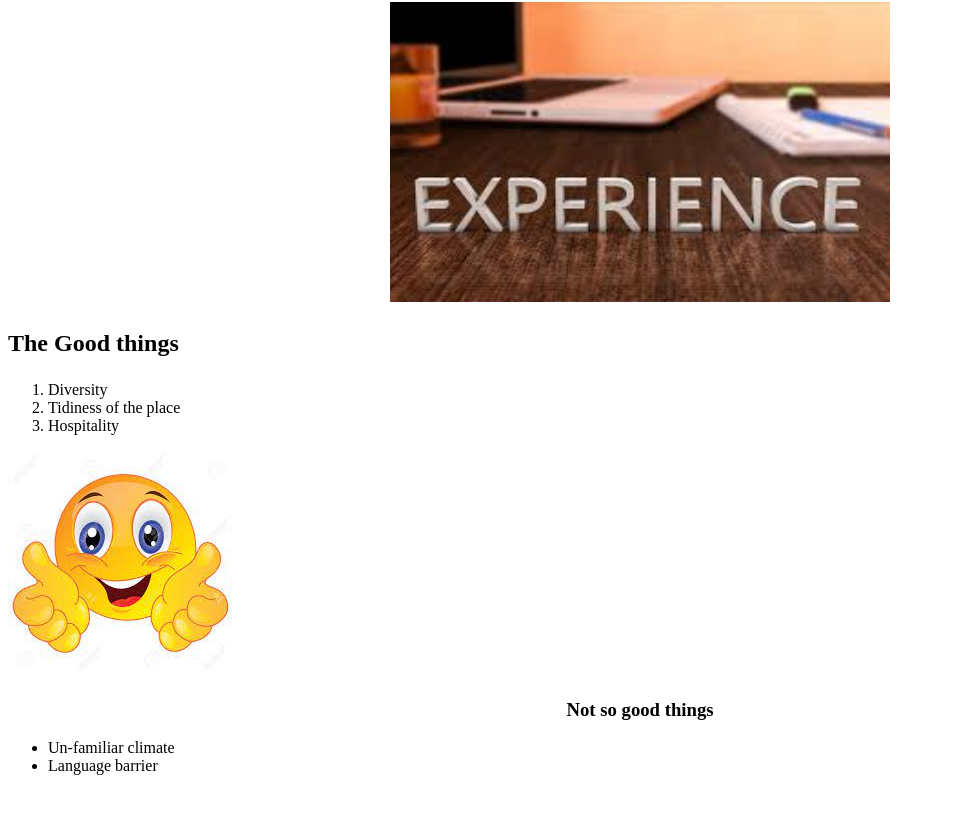
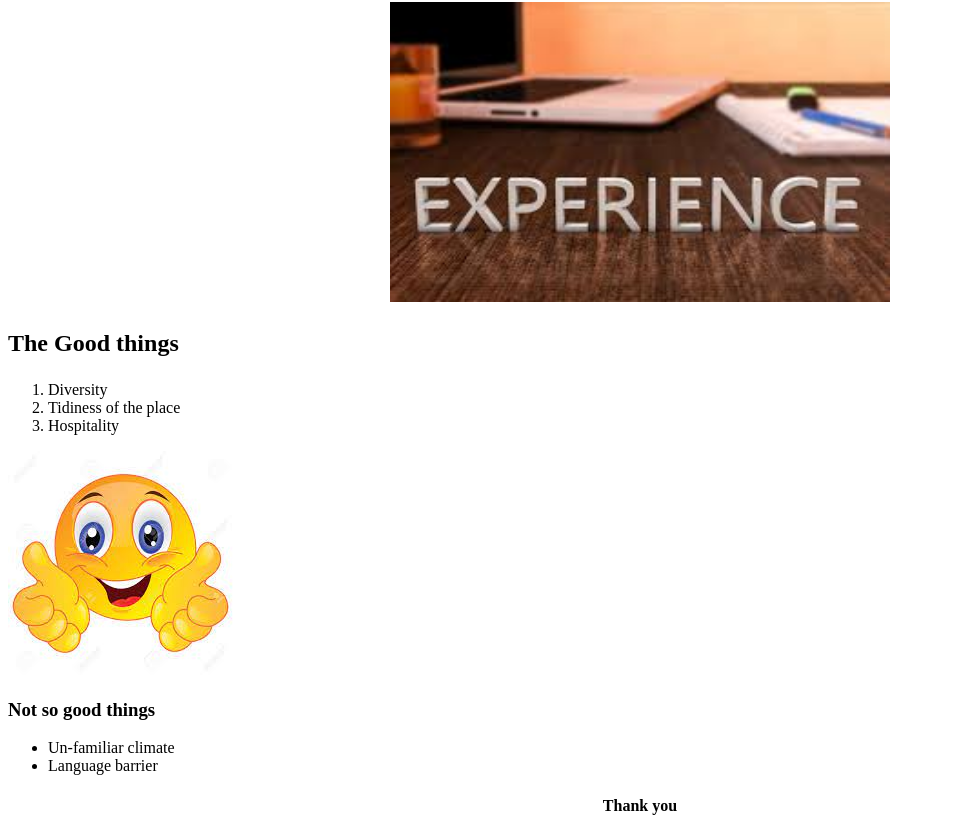
Before and after one commit to RachelTuyishimire/My-first-web-page, a plain HTML site: page index.html in a window 1280 px wide. Shown: the part 78-914 px from the top of the page, without its empty margins (0-961 px from the left). Before the commit the page ends 869 px from the top, so only its background shows below. Drawn offline with Linux system fonts and the light colour scheme.

Commit message:
first commit

```diff
--- a/index.html
+++ b/index.html
@@ -24,12 +24,18 @@
                 <li>Hospitality</li>
                 </ol>
                 <img src="smiley.jpeg">
-        <h3>
-            <div style="text-align: center;"><p>Not so good things</p></div>
+
+                <h3>
+                    Not so good things
         </h3>
+
         <ul>
             <li>Un-familiar climate</li>
             <li>Language barrier</li>
         </ul>
+        <h4>
+        <div style="text-align: center;"> Thank you</div>
+        </h4>
+
 </body>
 </html>
```
